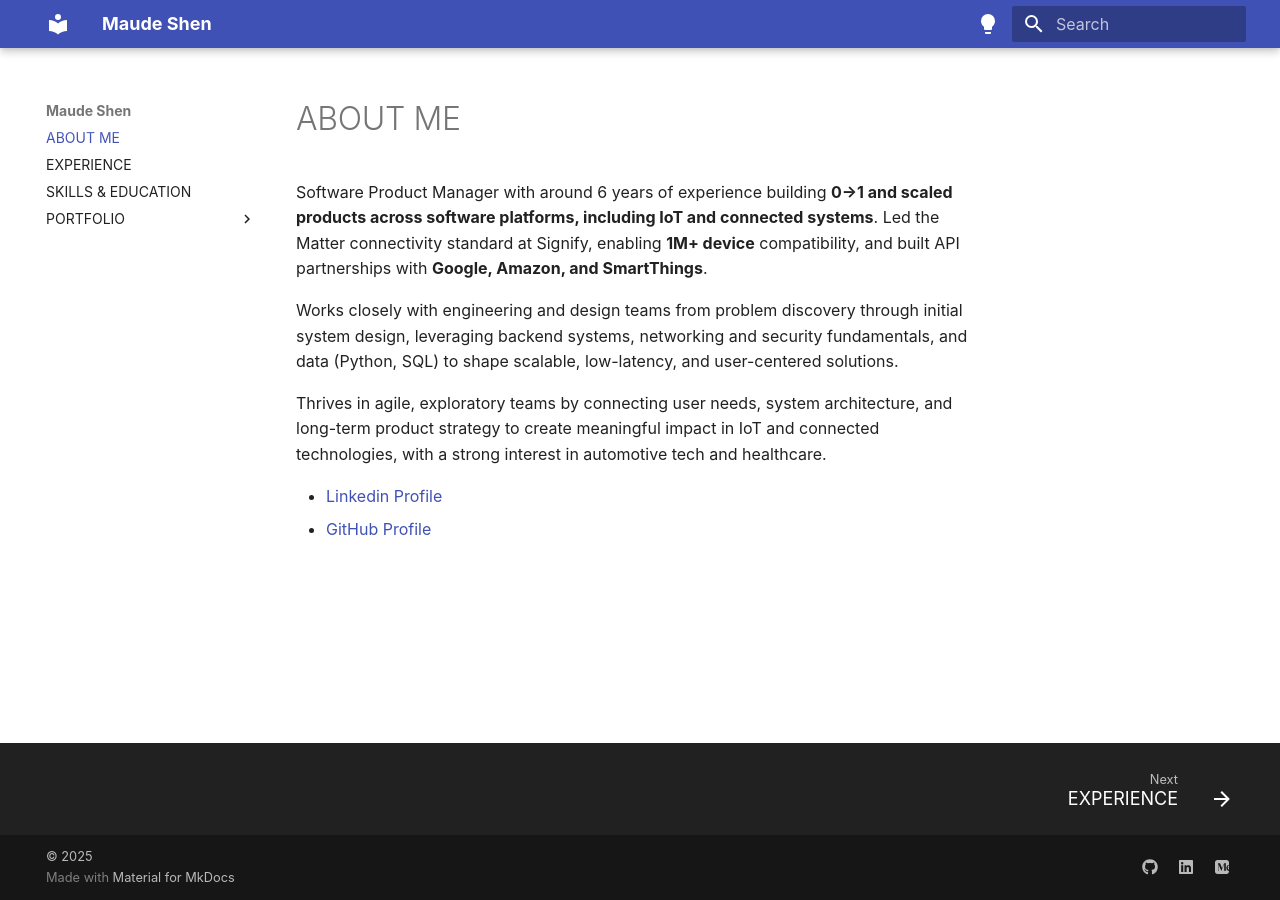
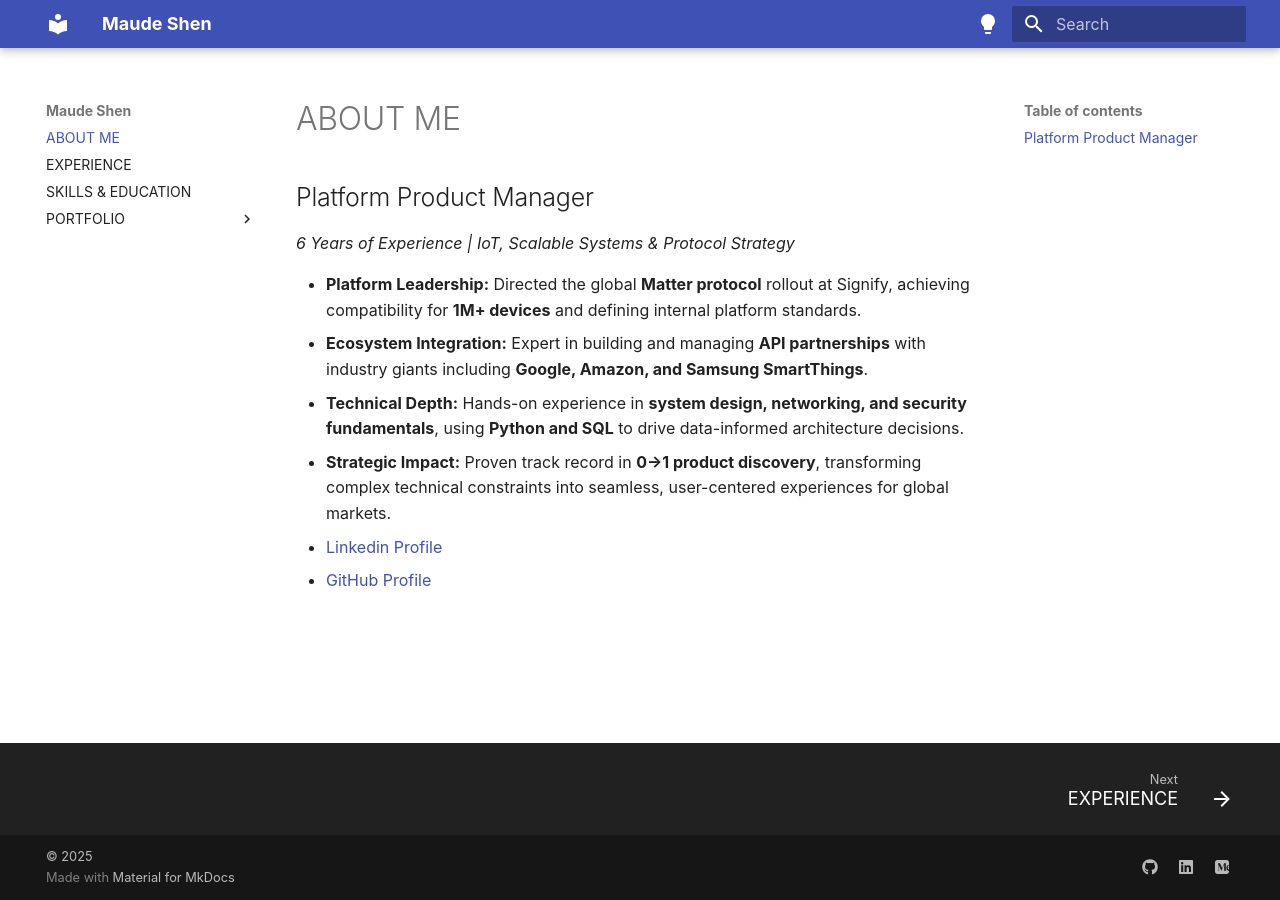
Before and after one commit to maudes/cv, an MkDocs documentation site: the page built from docs/index.md, in a window 1280 px wide. Built offline with MkDocs 1.6.1 and Material for MkDocs 9.7.7, drawn with Linux system fonts in a browser that asks for light colours; some web fonts are replaced.

Commit message:
Update index.md

```diff
--- a/docs/index.md
+++ b/docs/index.md
@@ -1,8 +1,10 @@
-Software Product Manager with around 6 years of experience building **0→1 and scaled products across software platforms, including IoT and connected systems**. Led the Matter connectivity standard at Signify, enabling **1M+ device** compatibility, and built API partnerships with **Google, Amazon, and SmartThings**.
+## Platform Product Manager
+*6 Years of Experience | IoT, Scalable Systems & Protocol Strategy*
 
-Works closely with engineering and design teams from problem discovery through initial system design, leveraging backend systems, networking and security fundamentals, and data (Python, SQL) to shape scalable, low-latency, and user-centered solutions.
-
-Thrives in agile, exploratory teams by connecting user needs, system architecture, and long-term product strategy to create meaningful impact in IoT and connected technologies, with a strong interest in automotive tech and healthcare.
+* **Platform Leadership:** Directed the global **Matter protocol** rollout at Signify, achieving compatibility for **1M+ devices** and defining internal platform standards.
+* **Ecosystem Integration:** Expert in building and managing **API partnerships** with industry giants including **Google, Amazon, and Samsung SmartThings**.
+* **Technical Depth:** Hands-on experience in **system design, networking, and security fundamentals**, using **Python and SQL** to drive data-informed architecture decisions.
+* **Strategic Impact:** Proven track record in **0→1 product discovery**, transforming complex technical constraints into seamless, user-centered experiences for global markets.
 
  - [Linkedin Profile](https://linkedin.com/in/meng-hsueh-shen)
  - [GitHub Profile](https://github.com/maudes)
```
